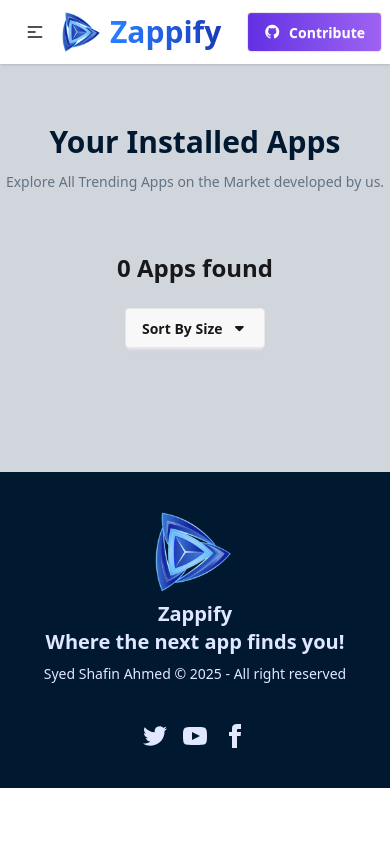
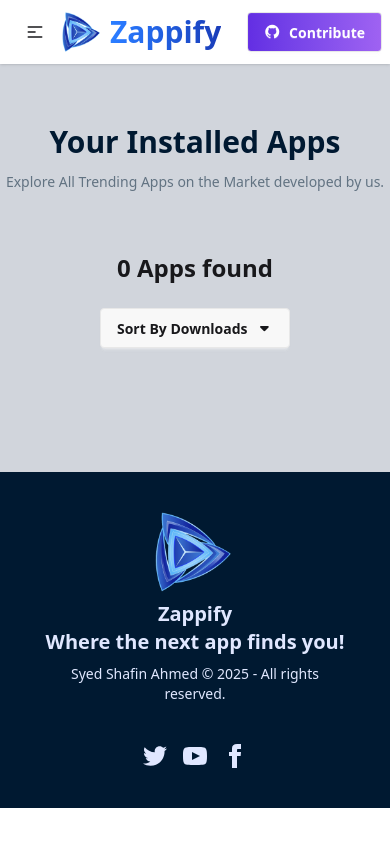
Before and after one commit to syedshafinahmed/Zappify, a React (Vite) app: page /installation in a window 390 px wide. Built offline with nearby package versions, Linux system fonts and the light colour scheme.

Commit message:
adjusted responsiveness

```diff
--- a/src/Components/Apps/Apps.jsx
+++ b/src/Components/Apps/Apps.jsx
@@ -34,12 +34,12 @@ const Apps = ({ dataPromise }) => {
                         <input className='outline-none' type="search" placeholder="Search Apps" value={searchApp} onChange={e => setSearchApp(e.target.value)} required />
                     </label>
                 </div>
-                <div className='grid grid-cols-1 md:grid-cols-3 lg:grid-cols-4 gap-5 px-25 md:px-0 lg:px-0'>
+                <div className='grid grid-cols-1 md:grid-cols-3 lg:grid-cols-4 gap-5 px-10 md:px-0 lg:px-0'>
                     {
                         // data.map(dat => <List dat={dat} key={dat.id}></List>)
                         // filteredApps.map(dat => <List dat={dat} key={dat.id}></List>)
                         filteredApps.length > 0 ? (filteredApps.map(dat => <List dat={dat} key={dat.id}></List>)) :
-                            <div className='flex flex-col md:flex-row items-center justify-center gap-x-15 mx-auto w-80 md:w-300'>
+                            <div className='flex flex-col md:flex-row items-center justify-center gap-x-15 mx-auto w-44 md:w-300'>
                                 <div className='flex justify-center mt-10'>
                                     <img className='mb-10 w-40 md:w-100' src={SearchError} alt="" />
                                 </div>
--- a/src/Components/ErrorPage/ErrorPage.jsx
+++ b/src/Components/ErrorPage/ErrorPage.jsx
@@ -7,6 +7,7 @@ const ErrorPage = () => {
   return (
     <div>
       <Header></Header>
+      <div className='px-5 md:px-0'>
         <div className='flex justify-center mt-10'>
           <img src={Error} alt="" />
         </div>
@@ -17,6 +18,7 @@ const ErrorPage = () => {
         <div className='flex justify-center mb-10'>
           <Link to="/home" className='btn bg-gradient-to-r from-[#632EE3] to-[#9F62F2] text-white'>Go Back</Link>
         </div>
+      </div>
       <Footer></Footer>
     </div>
   );
--- a/src/Components/Footer/Footer.jsx
+++ b/src/Components/Footer/Footer.jsx
@@ -11,7 +11,7 @@ const Footer = () => {
                         <br />
                         Where the next app finds you!
                     </p>
-                    <p>Syed Shafin Ahmed &copy; {new Date().getFullYear()} - All right reserved</p>
+                    <p>Syed Shafin Ahmed &copy; {new Date().getFullYear()} - All rights reserved.</p>
                 </aside>
                 <nav>
                     <div className="grid grid-flow-col gap-4">
--- a/src/Components/Installation/Installation.jsx
+++ b/src/Components/Installation/Installation.jsx
@@ -47,7 +47,7 @@ const Installation = () => {
                 <div className='flex flex-col md:flex-row px-10 md:px-0  items-center justify-between mb-15'>
                     <h1 className='font-bold text-2xl mb-5 md:mb-0'>{apps.length} Apps found</h1>
                     <div className="dropdown dropdown-start">
-                        <div tabIndex={0} role="button" className="btn m-1"><span className='flex items-center gap-x-2'><p>Sort By Size</p><i class="fa-solid fa-caret-down"></i></span></div>
+                        <div tabIndex={0} role="button" className="btn m-1"><span className='flex items-center gap-x-2'><p>Sort By Downloads</p><i class="fa-solid fa-caret-down"></i></span></div>
                         <ul tabIndex={0} className="dropdown-content menu bg-base-100 rounded-box z-1 w-30 p-2 shadow-sm">
                             <li><button onClick={() => handleSort("high-low")}>High-Low</button></li>
                             <li><button onClick={() => handleSort("low-high")}>Low-High</button></li>
@@ -66,7 +66,7 @@ const Installation = () => {
                                         <div className='flex justify-center items-center gap-x-2 md:gap-x-5'>
                                             <span className='font-bold badge badge-success'><i class="fa-solid fa-download"></i>{app.downloads}</span>
                                             <span className='font-bold badge badge-warning my-3 md:my-0'><i class="fa-solid fa-star"></i>{app.ratingAvg}</span>
-                                            <p className='text-[#627382]'>{app.size}</p>
+                                            <p className='text-[#627382] text-xs'>{app.size}</p>
                                         </div>
                                     </div>
                                 </div>
--- a/src/Components/InvalidApp/InvalidApp.jsx
+++ b/src/Components/InvalidApp/InvalidApp.jsx
@@ -6,7 +6,7 @@ import { Link } from 'react-router';
 
 const InvalidApp = () => {
   return (
-    <div>
+    <div className='px-5 md:px-0'>
       <div className='flex justify-center mt-10'>
         <img className='mb-10' src={Invalidapp} alt="" />
       </div>
```
Lines whose indentation alone changed are shown as unchanged.
